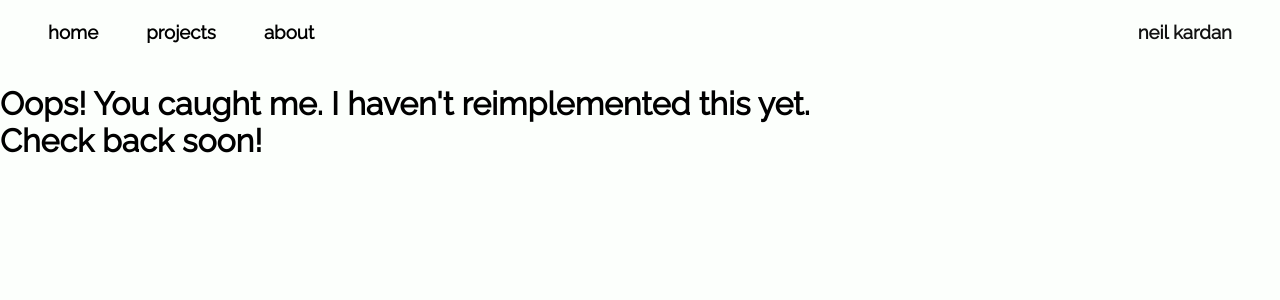
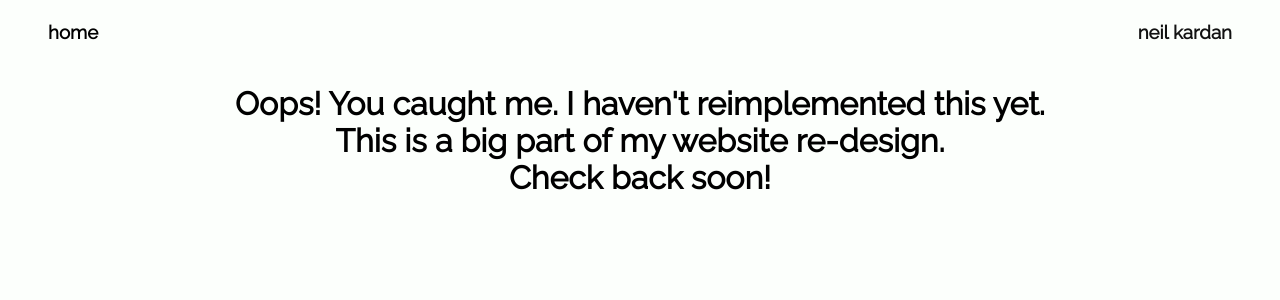
Before and after one commit to neilkrdn/neilkrdn.github.io, a React (Create React App) app: page /recentreads in a window 1280 px wide. Shown: the top 300 px of the page. Built offline with nearby package versions, Linux system fonts and the light colour scheme.

Commit message:
redeploy

```diff
--- a/src/Components/Header.js
+++ b/src/Components/Header.js
@@ -5,7 +5,10 @@ import AppBar from '@mui/material/AppBar';
 import Toolbar from '@mui/material/Toolbar';
 import Typography from '@mui/material/Toolbar';
 
-const Header = () => {
+function Header(props) {
+    const showOthers = props.showOthers;
+    if (showOthers)
+    {
         return (
             <React.Fragment>
                 <Box >
@@ -29,5 +32,25 @@ const Header = () => {
             </React.Fragment>
         )
     }
+    else {
+        return (
+            <React.Fragment>
+                <Box >
+                    <AppBar elevation={0} position="sticky" sx={{bgcolor: '#fcfffc', color: '#121212'}}>
+                        <Toolbar>
+                            <Typography className="btn" variant='h3' component='h3'>
+                                <a href="/">home</a>
+                            </Typography>
+                            <Typography className="btn" variant='h3' component='h3' sx={{ml: 'auto'}}>
+                                neil kardan
+                            </Typography>
+                        </Toolbar>
+                    </AppBar>
+                </Box>
+            </React.Fragment>
+        )
+    }
+
+}
 
 export default Header;
--- a/src/Composed/Landing.js
+++ b/src/Composed/Landing.js
@@ -8,7 +8,7 @@ import Footer from '../Components/Footer.js';
 const Landing = () => {
     return (
         <div className="Landing">
-          <Header/>
+          <Header showOthers={true}/>
           <div id="home"/><Home/>
           <div id="projects"><Projects/></div>
           <div id="about"><About/></div>
--- a/src/Composed/RecentReads.js
+++ b/src/Composed/RecentReads.js
@@ -5,9 +5,10 @@ import Header from '../Components/Header.js'
 const RecentReads = () => {
     return (
         <React.Fragment>
-            <Header></Header>
-            <h1>
+            <Header showOthers={false}/>
+            <h1 style={ {textAlign: 'center', justifyContent: 'center'}}>
                 Oops! You caught me. I haven't reimplemented this yet.<br/>
+                This is a big part of my website re-design. <br/>
                 Check back soon!
             </h1>
         </React.Fragment>
```
Also changed, not shown: package.json (+7 -1 lines), 1 other file (tests, documents, lock files or other folders). Lines whose indentation alone changed are shown as unchanged.
